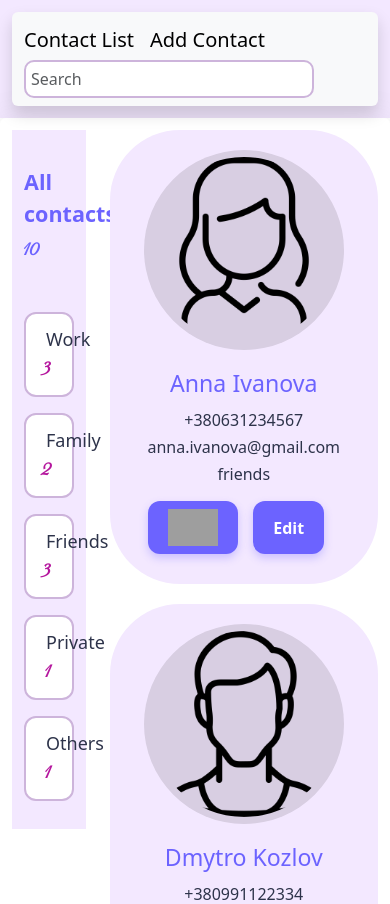
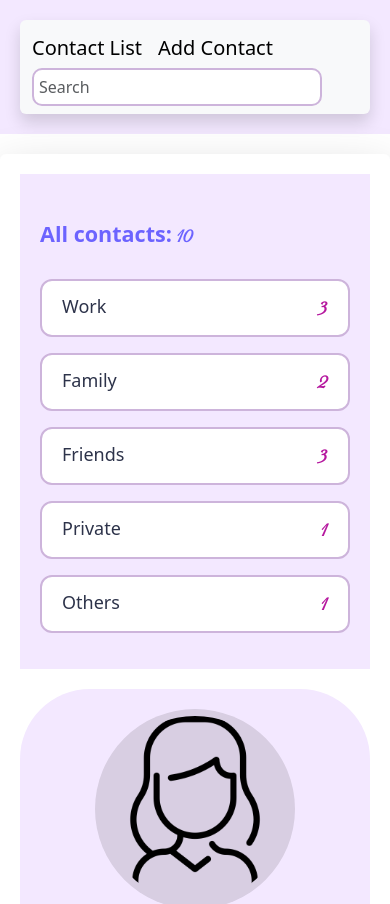
Before and after one commit to Ola1nfo/ContactList, a React (Vite) app: page / in a window 390 px wide. Shown: the top 904 px of the page. Built offline with nearby package versions, Linux system fonts and the light colour scheme; grey boxes are pictures that could not be loaded.

Commit message:
adaptive SideBar

```diff
--- a/src/components/ContactItem/ContactItem.scss
+++ b/src/components/ContactItem/ContactItem.scss
@@ -93,7 +93,7 @@
     }
 }
 
-@media screen and (max-width: 768px) {
+@media screen and (max-width: 992px) {
   .containerBlock {
     flex-direction: column;
   }
--- a/src/components/SideBar/SideBar.scss
+++ b/src/components/SideBar/SideBar.scss
@@ -43,23 +43,10 @@
 
 @media screen and (max-width: 768px) {
   .container {
-    padding: 12px;
+    margin-bottom: 20px;
 
-    .contacts-labels {
-      .fs-4 {
-        font-size: 22px;
-      }
-
-      .list {
-        .d-flex {
-          flex-direction: column;
-          align-items: flex-start;
-
-          span {
-            align-self: flex-end;
-          }
-        }
-      }
+    .list{
+      margin-top: -20px;
     }
   }
 }
--- a/src/pages/ContactList/ContactList.jsx
+++ b/src/pages/ContactList/ContactList.jsx
@@ -11,12 +11,12 @@ export default function ContactList({ stor, deleteContact }) {
     }
 
     return(
-        <div className="container rounded bg-white shadow-lg">
+        <div className="contactList container rounded bg-white shadow-lg">
             <div className="row">
-                <div className="col-3">
+                <div className="col-12 col-md-4 col-lg-3">
                     <SideBar stor={stor}/>
                 </div>
-                <div className="col-9">
+                <div className="col-12 col-md-8 col-lg-9">
                     <ContactItem stor={stor} deleteContact={deleteContact} editContact={editContact}/>
                 </div>
             </div>
--- /dev/null
+++ b/src/pages/ContactList/ContactList.scss
@@ -0,0 +1,3 @@
+.contactList{
+
+}
```
